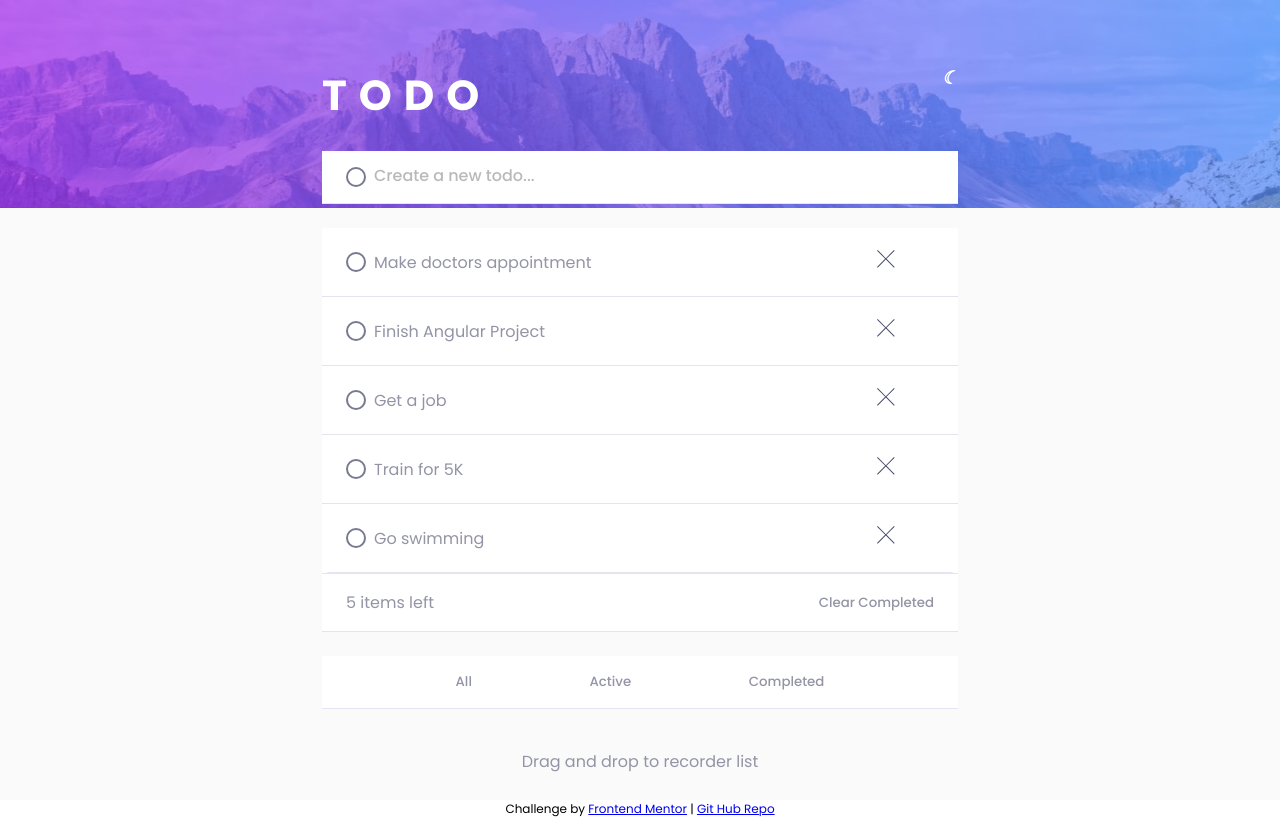
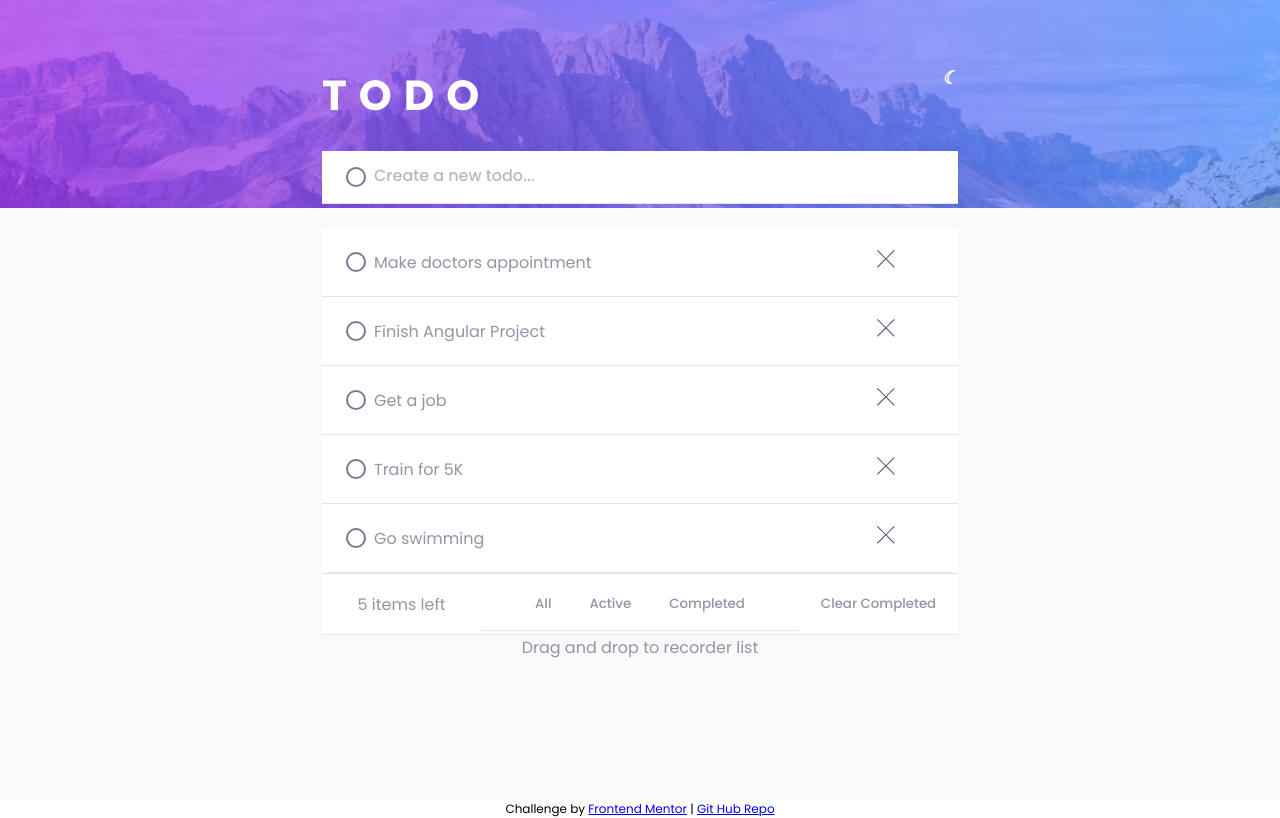
Before and after one commit to Suganya1990/AngularToDoApp, an Angular app: page / in a window 1280 px wide. Built offline with nearby package versions, Linux system fonts and the light colour scheme.

Commit message:
working on filter section

```diff
--- a/src/app/to-do/to-do.component.html
+++ b/src/app/to-do/to-do.component.html
@@ -42,13 +42,19 @@
         }
       </div>
     </section>
+
+
+
     <div
-      class="task-info"
+      class="wrapper"
       [ngClass]="
         this.theme.type === 'Light' ? 'light light-input' : 'dark dark-input'
       "
     >
-      <div class="tasksLeft">{{ this.tasks.length }} items left</div>
+      <div class=" left-grid tasksLeft">{{ this.tasks.length }} items left</div>
+      <div class=" right-grid">
+
+
       <button
         class="button-clear"
         (click)="showTasks('Active')"
@@ -56,10 +62,10 @@
       >
         Clear Completed
       </button>
-    </div>
+     </div>
 
-    <section
-      class="container-filter"
+    <div
+      class="container-filter center-grid"
       [ngClass]="this.theme.type === 'Light' ? 'light' : 'dark'"
     >
       <button
@@ -95,7 +101,8 @@
       >
         Completed
       </button>
-    </section>
+    </div>
+  </div>
 
     <div
       class="container-footer"
@@ -104,5 +111,6 @@
     >
       <p>Drag and drop to recorder list</p>
     </div>
+
   </section>
 </div>
--- a/src/styles.css
+++ b/src/styles.css
@@ -358,10 +358,11 @@ input {
   animation: unStrike 1s linear;
 }
 
-.task-info {
+.wrapper {
   display: flex;
   justify-content: space-between;
-  padding: 1em 1.5em;
+  align-items: center;
+
 }
 
 .button-clear,
@@ -373,6 +374,43 @@ input {
   cursor: pointer;
   font-weight: 500;
 
+}
+
+  .wrapper {
+  display: grid;
+ grid-template-columns: 1fr 1fr;
+ row-gap: 50px;
+  grid-template-rows: 1fr 1fr;
+ grid-template-rows: 40px;
+ grid-template-areas:
+  "left  right"
+  "center center";
+
+}
+.left-grid{
+
+  grid-area: left;
+   display: flex;
+  justify-content: center;
+  align-items: center;
+  height: inherit;
+
+}
+.center-grid{
+
+  grid-area: center;
+    display: flex;
+  justify-content: space-evenly;
+  align-items: center;
+   height: inherit;
+}
+.right-grid{
+
+ grid-area: right;
+   display: flex;
+  justify-content: center;
+  align-items: center;
+  height: inherit;
 }
 
 .container-filter {
@@ -403,11 +441,12 @@ input {
   color: var(--main-primary-brightBlue);
 }
 
+
 .container-footer {
   display: flex;
   align-items: center;
   justify-content: center;
-  padding: 1em 0;
+  /* padding: 1em 0; */
 }
 
 @media only screen and (min-width: 600px) {
@@ -440,4 +479,38 @@ input {
   .task-new-container input::placeholder {
     font-size: 16px;
   }
+  .wrapper {
+  display: grid;
+ grid-template-columns: 1fr 1fr 1fr 1fr;
+
+ grid-template-rows: 60px;
+ grid-template-areas:
+  "left center center right";
+
 }
+.left-grid{
+  grid-area: left;
+   display: flex;
+  justify-content: center;
+  align-items: center;
+  height: inherit;
+
+}
+.center-grid{
+
+  grid-area: center;
+    display: flex;
+  justify-content: space-evenly;
+  align-items: center;
+   height: inherit;
+}
+.right-grid{
+
+ grid-area: right;
+   display: flex;
+  justify-content: center;
+  align-items: center;
+  height: inherit;
+}
+
+}
```
